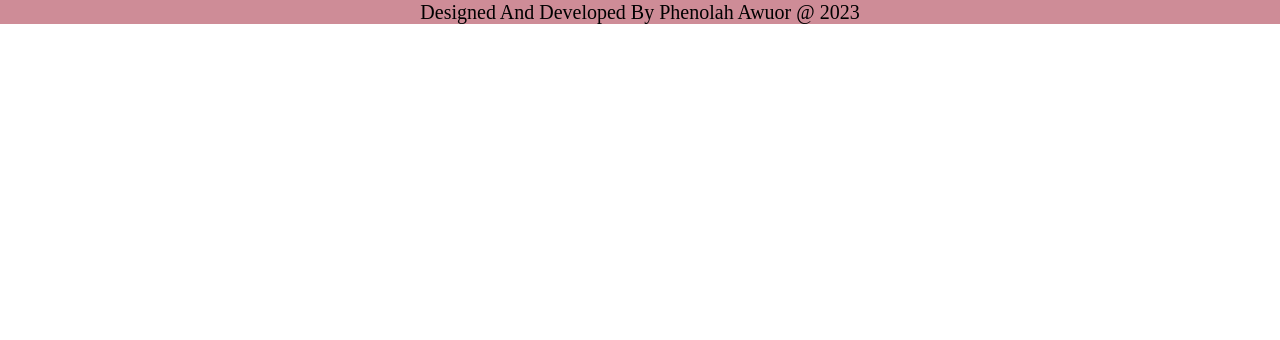
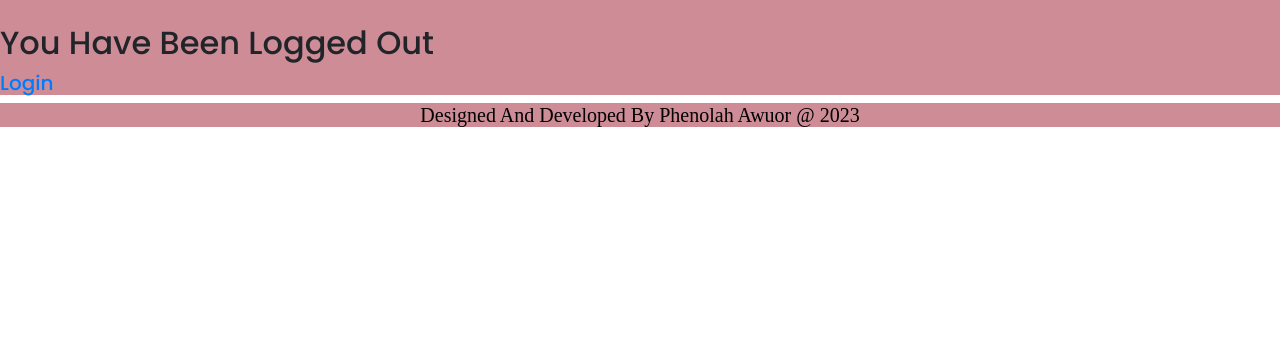
Before and after one commit to Phenolah/MovieApp, a Django app: template templates/logout.html in a window 1280 px wide. Shown: the part 87-427 px from the top of the page. Run offline with Django 4.2, Linux system fonts and the light colour scheme; the template is opened without the code that fills it, so the values that code supplies are empty; some libraries are stand-ins or nearby versions.

Commit message:
Update logout.html

```diff
--- a/templates/logout.html
+++ b/templates/logout.html
@@ -2,5 +2,9 @@
 {% load static %}
 
 {% block content %}
-
+<div class="logout-form">
+<br>
+<h2> You have been logged out</h2>
+<h5> <a href="{% url 'logout'%}"> Login </a><h5>
+</div>
 {% endblock%}
```
